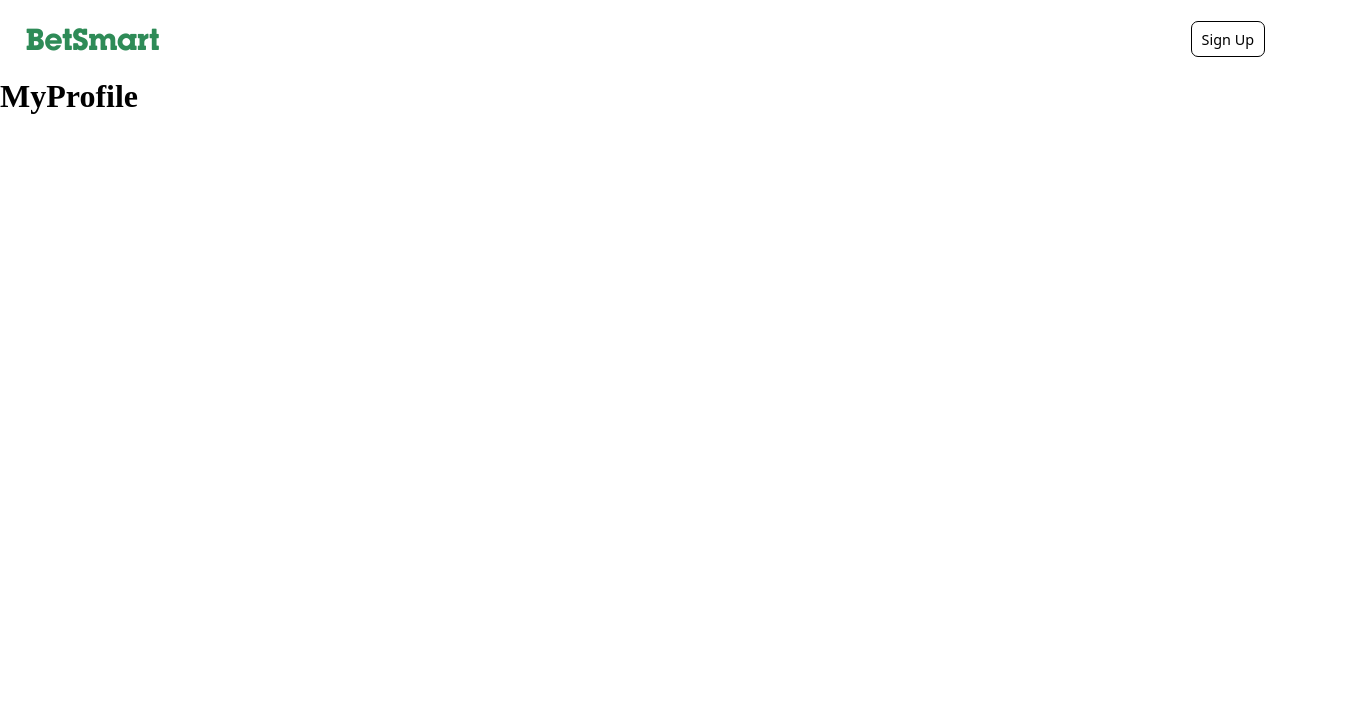
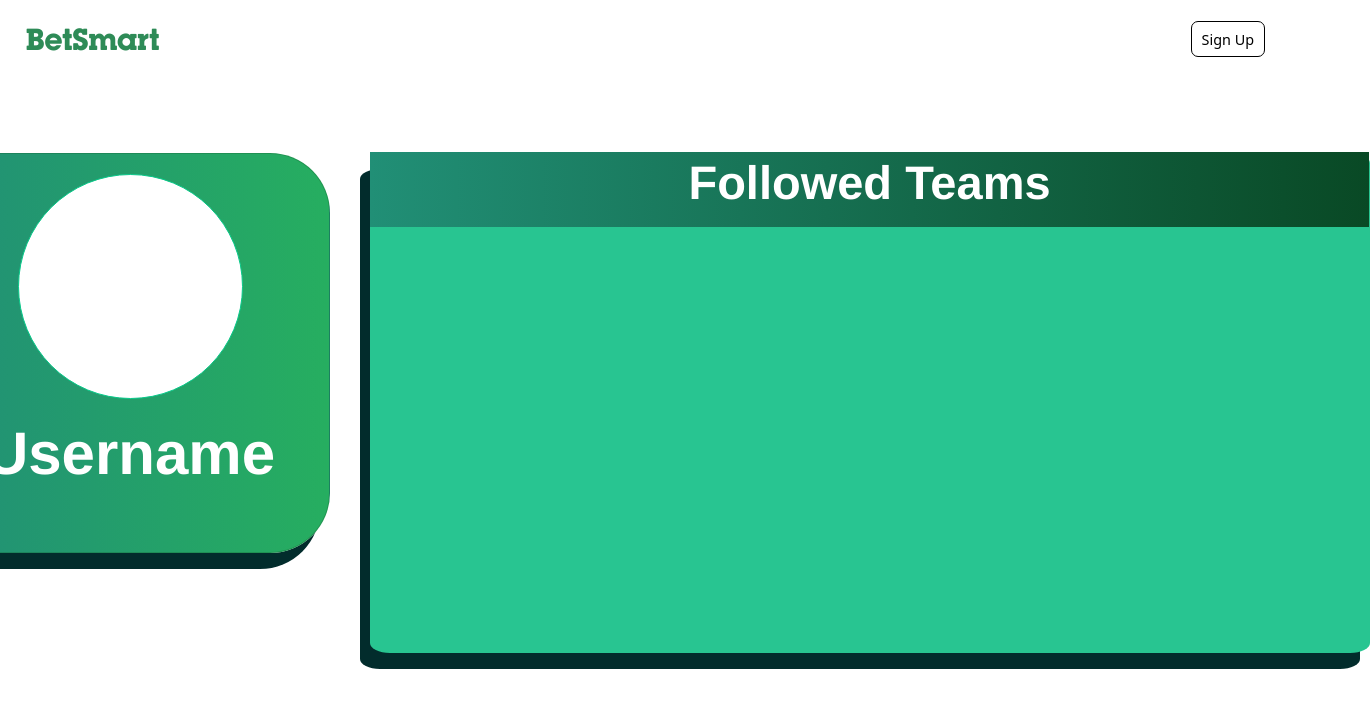
Before and after one commit to princetsiq/BetSmart, a React (Vite) app in the folder client/: page /my-profile in a window 1280 px wide. Shown: the top 708 px of the page, 1370 px wide, since content can reach past the window. Built offline with nearby package versions, Linux system fonts and the light colour scheme.

Commit message:
my profile

```diff
--- /dev/null
+++ b/client/src/components/UserCard/UserCard.css
@@ -0,0 +1,28 @@
+.user-card {
+  border: 1px solid rgba(18, 80, 34, 0.253);
+  border-radius: 15%;
+  background: linear-gradient(to left, #26ae60, #218f76);
+  width: 400px;
+  height: 400px;
+  margin-left: 20px;
+  box-shadow: -10px 16px rgb(2, 44, 44);
+}
+
+.user-card-img {
+  border: 1px solid rgb(8, 202, 138);
+  border-radius: 100%;
+  background-color: rgb(255, 255, 255);
+  width: 225px;
+  height: 225px;
+  display: block;
+  margin: 0 auto;
+  margin-top: 20px;
+}
+
+.user-card h3 {
+  margin-top: 20px;
+  text-align: center;
+  font-family: "Franklin Gothic Medium", "Arial Narrow", Arial, sans-serif;
+  font-size: 60px;
+  color: white;
+}
--- /dev/null
+++ b/client/src/components/UserCard/UserCard.jsx
@@ -0,0 +1,15 @@
+import React from "react";
+import "./UserCard.css";
+
+const UserCard = () => {
+  return (
+    <>
+      <div className="user-card">
+        <div className="user-card-img"></div>
+        <h3>Username</h3>
+      </div>
+    </>
+  );
+};
+
+export default UserCard;
--- /dev/null
+++ b/client/src/components/UserCard/UserTeams.css
@@ -0,0 +1,27 @@
+.user-team {
+  border-radius: 2%;
+  background-color: rgb(40, 197, 145);
+  width: 1000px;
+  height: 500px;
+  margin-left: 20px;
+  box-shadow: -10px 16px rgb(2, 44, 44);
+  margin-top: 40px;
+  position: relative;
+}
+
+.user-team h3 {
+  margin-top: 3px;
+  text-align: center;
+  font-family: "Franklin Gothic Medium", "Arial Narrow", Arial, sans-serif;
+  font-size: 47px;
+  color: white;
+}
+
+.team-header {
+  width: 999px;
+  height: 75px;
+  background: linear-gradient(to left, #094925, #218f76);
+  position: absolute;
+  top: -1px;
+  left: 0px;
+}
--- /dev/null
+++ b/client/src/components/UserCard/UserTeams.jsx
@@ -0,0 +1,17 @@
+import React from "react";
+import "./UserTeams.css";
+
+const UserTeams = () => {
+  return (
+    <>
+      <div className="user-team">
+        <div className="team-header">
+          <h3>Followed Teams</h3>
+        </div>
+        <div className="user-team-img"></div>
+      </div>
+    </>
+  );
+};
+
+export default UserTeams;
--- a/client/src/pages/MyProfile/MyProfile.jsx
+++ b/client/src/pages/MyProfile/MyProfile.jsx
@@ -1,9 +1,21 @@
 import React from "react";
+import "./MyProfile.scss";
+import UserCard from "../../components/UserCard/UserCard";
+import UserTeams from "../../components/UserCard/UserTeams";
 
 const MyProfile = () => {
-	return (
-		<h1>MyProfile</h1>
-	);
+  return (
+    <div className="center-container">
+      <div className="wrap">
+        <div className="user-wrap">
+          <UserCard />
+        </div>
+        <div className="team-wrap">
+          <UserTeams />
+        </div>
+      </div>
+    </div>
+  );
 };
 
 export default MyProfile;
--- a/client/src/pages/MyProfile/MyProfile.scss
+++ b/client/src/pages/MyProfile/MyProfile.scss
@@ -0,0 +1,17 @@
+.center-container {
+  display: flex;
+  justify-content: center;
+  align-items: center;
+  min-height: 100vh;
+}
+
+.wrap {
+  display: flex;
+  align-items: flex-start;
+  gap: 20px;
+  margin-top: -190px;
+}
+
+.user-wrap {
+  margin-top: 40px;
+}
```
